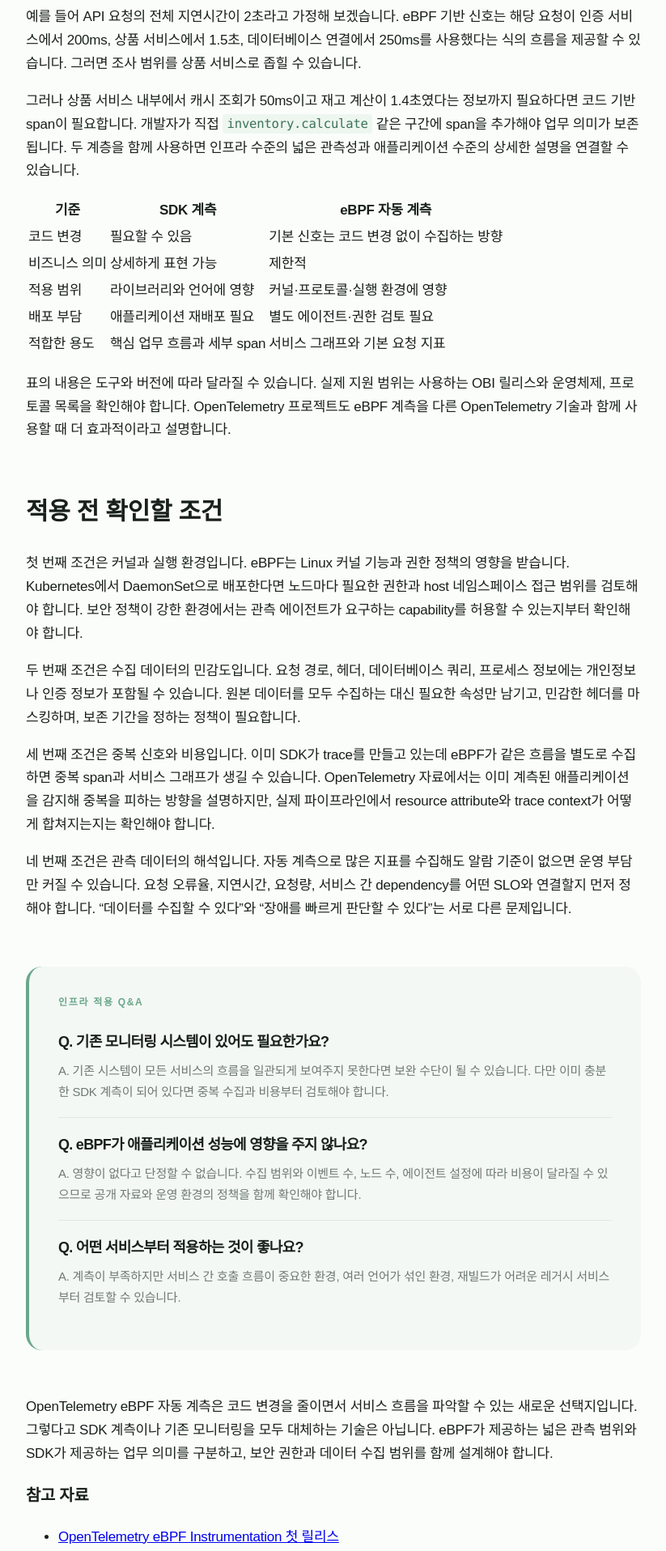
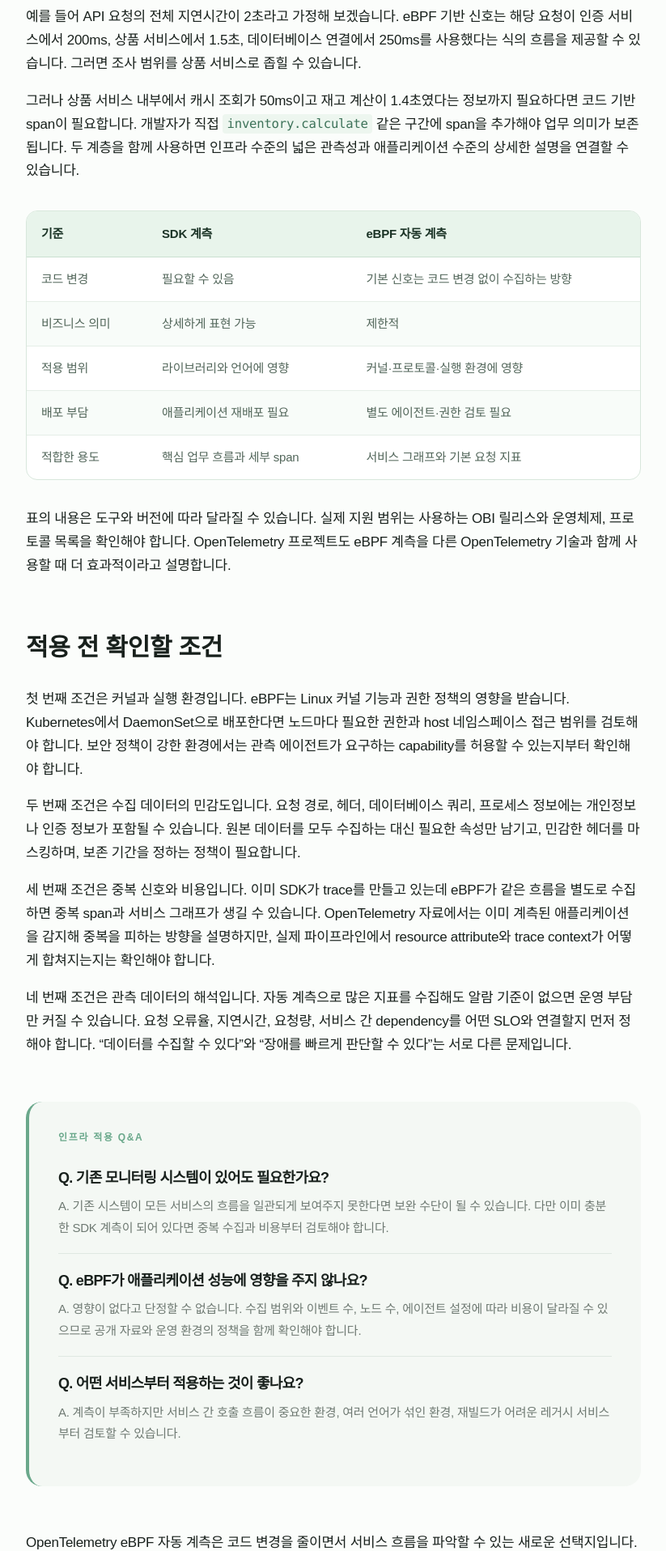
Before and after one commit to Seoha57/TechBlog, a Jekyll site: the page built from _posts/2026-09-16-opentelemetry-ebpf.md, in a window 1280 px wide. Shown: the part 3247-5163 px from the top of the page at 81% size, without its empty margins (228-1051 px from the left). Built offline with Jekyll 4.4.1, drawn with Linux system fonts in a browser that asks for light colours; some web fonts are replaced.

Commit message:
Style article comparison tables

```diff
--- a/_layouts/default.html
+++ b/_layouts/default.html
@@ -19,6 +19,7 @@
     <link rel="stylesheet" href="{{ '/assets/css/qa.css' | relative_url }}">
     <link rel="stylesheet" href="{{ '/assets/css/code.css' | relative_url }}">
     <link rel="stylesheet" href="{{ '/assets/css/post-fix.css' | relative_url }}">
+    <link rel="stylesheet" href="{{ '/assets/css/table.css' | relative_url }}">
     {% feed_meta %}
   </head>
   <body>
--- /dev/null
+++ b/assets/css/table.css
@@ -0,0 +1,7 @@
+.post-body table{width:100%;margin:34px 0;border-collapse:separate;border-spacing:0;overflow:hidden;border:1px solid #d8e7dc;border-radius:14px;background:#fff;font-size:15px;line-height:1.6}
+.post-body th{padding:16px 18px;background:#e8f4eb;color:#1b3326;font-weight:750;text-align:left;border-bottom:1px solid #c9dfd0;white-space:nowrap}
+.post-body td{padding:15px 18px;color:#52665a;border-bottom:1px solid #e5eee7;vertical-align:top}
+.post-body tr:last-child td{border-bottom:0}
+.post-body tbody tr:nth-child(even){background:#f8fcf9}
+.post-body tbody tr:hover{background:#f0f8f2}
+@media(max-width:700px){.post-body table{display:block;overflow-x:auto;white-space:nowrap;font-size:14px}.post-body th,.post-body td{padding:13px 15px}}
```
